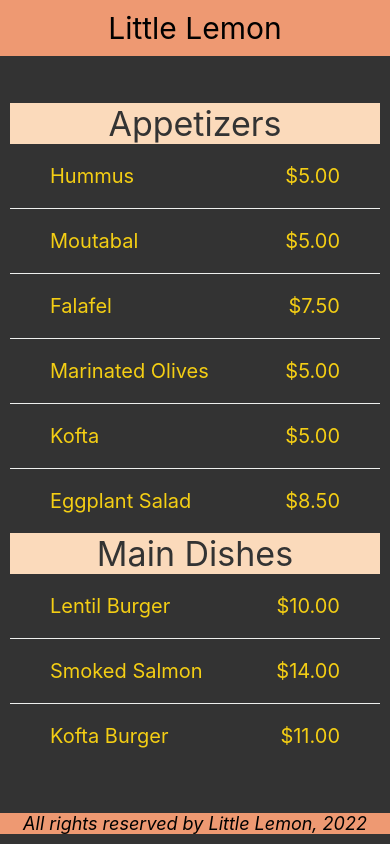
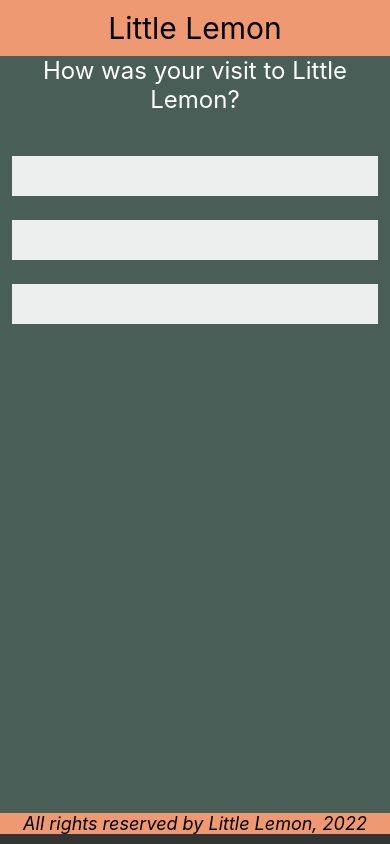
Before and after one commit to joktz/little-lemon-practice, a React Native app: screen / in a window 390 px wide. Built offline with nearby package versions, Linux system fonts and the light colour scheme.

Commit message:
Feat: Added feedback form with textInput.

```diff
--- a/App.tsx
+++ b/App.tsx
@@ -1,4 +1,3 @@
-import { StatusBar } from 'expo-status-bar';
 import { StyleSheet, Text, View } from 'react-native';
 
 // Import local components
@@ -6,13 +5,15 @@ import LittleLemonHeader from './components/LittleLemonHeader';
 import Footer from './components/Footer';
 import WelcomeScreen from './components/WelcomeScreen';
 import MenuItems from './components/MenuItems';
+import FeedbackForm from './components/FeedbackForm';
 
 export default function App() {
   return (
       <View style={styles.container}>
         <LittleLemonHeader />
         {/* <WelcomeScreen /> */}
-        <MenuItems />
+        <FeedbackForm />
+        {/* <MenuItems /> */}
         <View>
           <Footer />
         </View>
--- /dev/null
+++ b/components/FeedbackForm.js
@@ -0,0 +1,49 @@
+import * as React from 'react';
+import { View, StyleSheet, TextInput, ScrollView, Text } from 'react-native';
+
+export default function FeedbackForm() {
+    const [firstName, onChangeFirstName] = React.useState('');
+    const [lastName, onChangeLastName] = React.useState('');
+    const [message, onChangeMessage] = React.useState('');
+
+    return (
+        <ScrollView style={styles.container}>
+            <Text style={styles.headingSection}>
+                How was your visit to Little Lemon?
+            </Text>
+            <TextInput value={firstName} onChangeText={onChangeFirstName} style={styles.input} />
+            <TextInput value={lastName} onChangeText={onChangeLastName} style={styles.input} />
+            <TextInput value={message} onChangeText={onChangeMessage} style={styles.input} />
+        </ScrollView>
+    )
+}
+
+const styles = StyleSheet.create({
+    container: {
+        flex: 1,
+        backgroundColor: '#495E57',
+    },
+    input: {
+        height: 40,
+        margin: 12,
+        borderWidth: 1,
+        padding: 10,
+        fontSize: 16,
+        borderColor: '#EDEFEE',
+        backgroundColor: '#EDEFEE',
+    },
+    headingSection: {
+        color: 'white',
+        fontSize: 24,
+        textAlign: 'center',
+        paddingBottom: 30,
+    },
+    messageInput: {
+        height: 100,
+        margin: 12,
+        borderWidth: 1,
+        padding: 10,
+        fontSize: 16,
+        backgroundColor: '#F4CE14',
+    }
+})
--- a/components/MenuItems.js
+++ b/components/MenuItems.js
@@ -1,5 +1,5 @@
 import * as React from 'react';
-import { View, Text, ScrollView, StyleSheet, FlatList, SectionList } from 'react-native';
+import { View, Text, StyleSheet, SectionList } from 'react-native';
 
 // The list of menu items
 
@@ -59,7 +59,7 @@ const Item = ({name, price}) => {
 
 export default function MenuItems() {
     // Function calling for SectionList
-    const renderItem = ({item, price}) => <Item name={item.name} price={item.price}/>
+    const renderItem = ({item}) => <Item name={item.name} price={item.price}/>
 
     const renderSectionHeader = ({section: {title}}) => (
         <Text style={menuStyles.sectionHeader}>{title}</Text>
```
